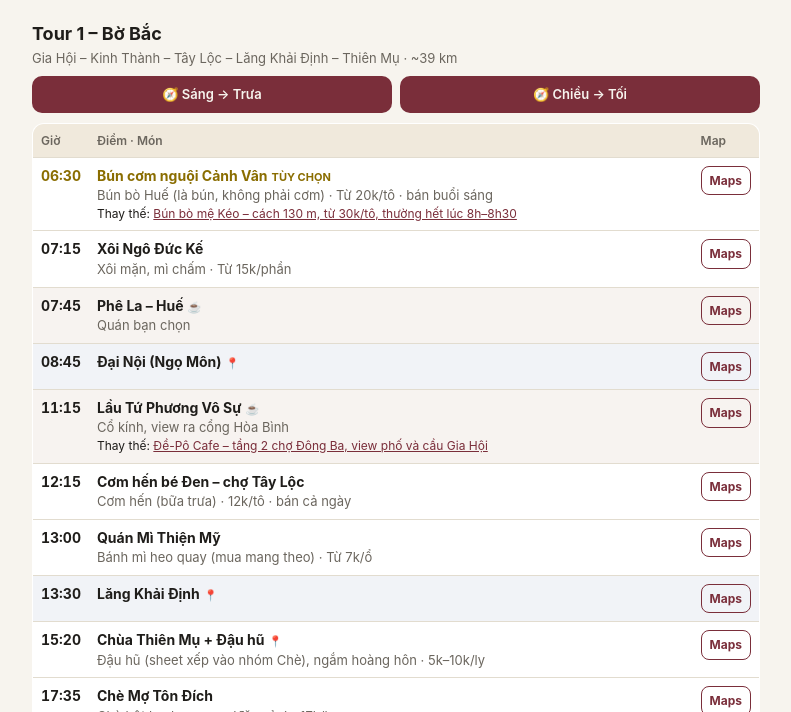
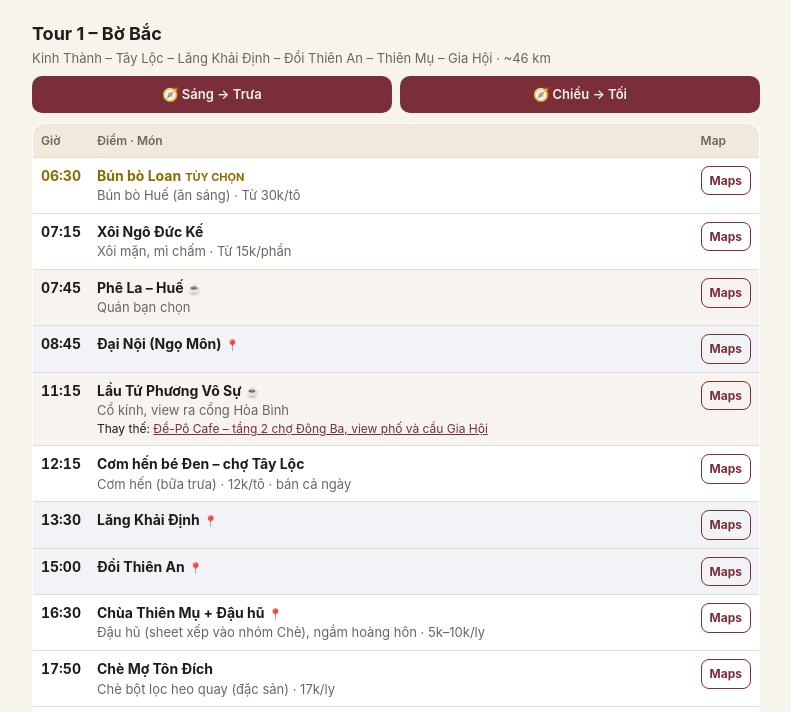
Before and after one commit to luandang4/hue-food-tour, a plain HTML site: page index.html in a window 1280 px wide. Shown: the part 74-786 px from the top of the page, without its empty margins (244-1035 px from the left). Drawn offline with Linux system fonts and the light colour scheme.

Commit message:
Rework tours: Bún bò Loan, Đồi Thiên An to Tour 1, drop Thiện Mỹ/O Ty/Cá viên
Co-Authored-By: Claude Opus 5.5 <noreply@anthropic.com>

```diff
--- a/index.html
+++ b/index.html
@@ -44,18 +44,17 @@ const M = s => "https://www.google.com/maps/search/?api=1&query=" + encodeURICom
 const TOURS = {
  t1: {
   title: "Tour 1 – Bờ Bắc",
-  area: "Gia Hội – Kinh Thành – Tây Lộc – Lăng Khải Định – Thiên Mụ",
-  desc: "Cả ngày. Sáng: bún bò, xôi, Phê La rồi vào Đại Nội. Trưa: cơm hến chợ Tây Lộc. Chiều: lăng Khải Định, hoàng hôn ở Thiên Mụ. Tối: cụm Gia Hội.",
-  total: "~39 km",
+  area: "Kinh Thành – Tây Lộc – Lăng Khải Định – Đồi Thiên An – Thiên Mụ – Gia Hội",
+  desc: "Cả ngày. Sáng: bún bò Loan, xôi, Phê La rồi vào Đại Nội. Trưa: cơm hến chợ Tây Lộc. Chiều: lăng Khải Định, đồi Thiên An, hoàng hôn ở Thiên Mụ. Tối: cụm Gia Hội.",
+  total: "~46 km",
   routes: [
-   ["Chỉ đường: Sáng → Trưa","https://www.google.com/maps/dir/16.4750876,107.5900262/16.4768718,107.5834445/16.4671334,107.5905512/16.4678107,107.5790879/16.471901,107.575877/16.4733387,107.5672745/16.4615313,107.5695753"],
-   ["Chỉ đường: Chiều → Tối","https://www.google.com/maps/dir/16.4615313,107.5695753/16.3990174,107.5903393/16.4537195,107.5445808/16.4690466,107.5850157/16.4819779,107.5896761/16.4769291,107.5862168/16.4791391,107.5892809/16.4789776,107.5894103"]
+   ["Chỉ đường: Sáng → Trưa","https://www.google.com/maps/dir/16.4552769,107.5879102/16.4768718,107.5834445/16.4671334,107.5905512/16.4678107,107.5790879/16.471901,107.575877/16.4733387,107.5672745"],
+   ["Chỉ đường: Chiều → Tối","https://www.google.com/maps/dir/16.4733387,107.5672745/16.3990174,107.5903393/16.4105291,107.5823373/16.4537195,107.5445808/16.4690466,107.5850157/16.4819779,107.5896761/16.4769291,107.5862168/16.4791391,107.5892809"]
   ],
   stops: [
-   {time:"06:30",kind:"food",opt:true,hr:true,name:"Bún cơm nguội Cảnh Vân",cat:"Bún bò Huế",dish:"Bún bò Huế (là bún, không phải cơm)",addr:"Khu Gia Hội, P. Phú Xuân",info:"Từ 20k/tô · bán buổi sáng",
-    alt:["Bún bò mệ Kéo – cách 130 m, từ 30k/tô, thường hết lúc 8h–8h30","https://www.google.com/maps/place/B%C3%BAn+b%C3%B2+m%E1%BB%87+K%C3%A9o/@16.4750485,107.5886999,17z/data=!3m1!4b1!4m6!3m5!1s0x3141a1ca41e5bf03:0x7f35035e0fe667af!8m2!3d16.4750485!4d107.5886999!16s%2Fg%2F11t0p8_2w7"],
-    map:"https://www.google.com/maps/place/B%C3%BAn+c%C6%A1m+ngu%E1%BB%99i+C%E1%BA%A3nh+V%C3%A2n/@16.4750927,107.5874459,17z/data=!3m1!4b1!4m6!3m5!1s0x3141a18dff2a7db3:0x759b81988b0b353d!8m2!3d16.4750876!4d107.5900262!16s%2Fg%2F11fmslzcmw"},
-   {time:"07:15",kind:"food",hr:true,name:"Xôi Ngô Đức Kế",cat:"Xôi",dish:"Xôi mặn, mì chấm",addr:"Khu Ngô Đức Kế – Mai Thúc Loan, Thành Nội",info:"Từ 15k/phần",note:"Nên đến trước 8h30 vì xôi hết nhanh.",dist:"1,35 km · ~5 phút",
+   {time:"06:30",kind:"food",opt:true,hr:true,name:"Bún bò Loan",cat:"Bún bò Huế",dish:"Bún bò Huế (ăn sáng)",addr:"P. Thuận Hóa (bờ Nam)",info:"Từ 30k/tô",note:"Sheet: “Gu ba mẹ tui – 2 con người rất khó tính vụ ăn uống”.",
+    map:"https://www.google.com/maps/place/B%C3%BAn+b%C3%B2+Loan/@16.463742,107.5637965,15z/data=!4m10!1m2!2m1!1zYsO6biBiw7IgaHXhur8!3m6!1s0x3141a13aa0ab3513:0x1c0b206dc50f79b!8m2!3d16.4552769!4d107.5879102!15sCg5iw7puIGLDsiBodeG6v1oQIg5iw7puIGLDsiBodeG6v5IBCnJlc3RhdXJhbnTgAQA!16s%2Fg%2F11ryhjx4y9"},
+   {time:"07:15",kind:"food",hr:true,name:"Xôi Ngô Đức Kế",cat:"Xôi",dish:"Xôi mặn, mì chấm",addr:"Khu Ngô Đức Kế – Mai Thúc Loan, Thành Nội",info:"Từ 15k/phần",note:"Nên đến trước 8h30 vì xôi hết nhanh.",dist:"4,4 km · ~13 phút",
     map:"https://www.google.com/maps/place/X%C3%B4i+Ng%C3%B4+%C4%90%E1%BB%A9c+K%E1%BA%BF/@16.4610076,107.5696342,14z/data=!4m10!1m2!2m1!1zeMO0aSBodeG6vw!3m6!1s0x3141a1e0eb1b56d7:0x21896596ee61b782!8m2!3d16.4768718!4d107.5834445!15sCgp4w7RpIGh14bq_WgwiCnjDtGkgaHXhur-SAQZiaXN0cm_gAQA!16s%2Fg%2F11p6wn5g24"},
    {time:"07:45",end:"08:30",kind:"cafe",name:"Phê La – Huế",dish:"Quán bạn chọn",addr:"Gần 30 Lê Lợi, Vĩnh Ninh (bờ Nam, đầu cầu Trường Tiền)",note:"Qua cầu Trường Tiền sang bờ Nam rồi quay lại Đại Nội.",dist:"2 km · ~6 phút",
     map:"https://www.google.com/maps/place/Ph%C3%AA+La+-+Hu%C3%AA%CC%81/@16.4671334,107.5905512,17z/data=!4m6!3m5!1s0x3141a11ad897d571:0x75b479b362cb2a74!8m2!3d16.4671334!4d107.5905512!16s%2Fg%2F11yskxfdbd"},
@@ -64,40 +63,36 @@ const TOURS = {
     alt:["Đề-Pô Cafe – tầng 2 chợ Đông Ba, view phố và cầu Gia Hội","https://www.google.com/maps/place/%C4%90%E1%BB%81-P%C3%B4+Cafe/@16.4648067,107.5921979,17z/data=!4m6!3m5!1s0x3141a1d1698c78b3:0x8acf0e53b4467931!8m2!3d16.4731576!4d107.5886234!16s%2Fg%2F11tjjpm_vh"],
     map:"https://www.google.com/maps/place/L%E1%BA%A7u+T%E1%BB%A9+Ph%C6%B0%C6%A1ng+V%C3%B4+S%E1%BB%B1/@16.4719061,107.5732967,17z/data=!3m1!4b1!4m6!3m5!1s0x3141a12d67ad0327:0xd40c3feed2e228f2!8m2!3d16.471901!4d107.575877!16s%2Fg%2F120l36s9"},
    {time:"12:15",kind:"food",hr:true,name:"Cơm hến bé Đen – chợ Tây Lộc",cat:"Cơm/bún hến",dish:"Cơm hến (bữa trưa)",addr:"Trong chợ Tây Lộc, đường Hoàng Diệu",info:"12k/tô · bán cả ngày",note:"Sheet không có link riêng, link dưới đây mở chợ Tây Lộc. Ăn xong lựa đồ 2hand trong chợ.",dist:"1,3 km · ~5 phút",map:M("Chợ Tây Lộc Huế")},
-   {time:"13:00",kind:"food",hr:true,name:"Quán Mì Thiện Mỹ",cat:"Bánh mì",dish:"Bánh mì heo quay (mua mang theo)",addr:"Đường Lê Duẩn (Phú Thạnh), P. Phú Xuân",info:"Từ 7k/ổ",dist:"2,3 km · ~8 phút",
-    map:"https://www.google.com/maps/place/Qu%C3%A1n+M%C3%AC+Thi%E1%BB%87n+M%E1%BB%B9/@16.4615313,107.5695753,17z/data=!4m6!3m5!1s0x3141a7c5c79af549:0x5c76866395a83da8!8m2!3d16.4615313!4d107.5695753!16s%2Fg%2F11h7szvkdg"},
-   {time:"13:30",end:"14:45",kind:"sight",name:"Lăng Khải Định",addr:"Thủy Bằng, P. Thủy Xuân (phía Nam thành phố)",dist:"8,9 km · ~25 phút",map:M("Lăng Khải Định Huế")},
-   {time:"15:20",end:"17:15",kind:"food",hr:true,sightToo:true,name:"Chùa Thiên Mụ + Đậu hũ",cat:"Chè",dish:"Đậu hũ (sheet xếp vào nhóm Chè), ngắm hoàng hôn",addr:"Đường Nguyễn Phúc Nguyên, P. Kim Long",info:"5k–10k/ly",note:"Trước chùa có cả một dãy hàng đậu hũ, ngồi hàng nào cũng được.",dist:"11,7 km · ~30 phút",map:M("Chùa Thiên Mụ Huế")},
-   {time:"17:35",kind:"food",hr:true,name:"Chè Mợ Tôn Đích",cat:"Chè",dish:"Chè bột lọc heo quay (đặc sản)",addr:"Khu cửa Thượng Tứ, Đông Ba, P. Phú Xuân",info:"17k/ly",note:"Nằm trên đường từ Thiên Mụ về Gia Hội.",dist:"5,5 km · ~15 phút",
+   {time:"13:30",end:"14:45",kind:"sight",name:"Lăng Khải Định",addr:"Thủy Bằng, P. Thủy Xuân (phía Nam thành phố)",dist:"10,8 km · ~30 phút",map:M("Lăng Khải Định Huế")},
+   {time:"15:00",end:"16:00",kind:"sight",name:"Đồi Thiên An",addr:"Thủy Bằng, P. Thủy Xuân (phía Nam thành phố)",note:"Đi luôn sau Lăng Khải Định, rồi lên Thiên Mụ.",dist:"3,2 km · ~10 phút",map:M("Đồi Thiên An Huế")},
+   {time:"16:30",end:"17:30",kind:"food",hr:true,sightToo:true,name:"Chùa Thiên Mụ + Đậu hũ",cat:"Chè",dish:"Đậu hũ (sheet xếp vào nhóm Chè), ngắm hoàng hôn",addr:"Đường Nguyễn Phúc Nguyên, P. Kim Long",info:"5k–10k/ly",note:"Trước chùa có cả một dãy hàng đậu hũ, ngồi hàng nào cũng được.",dist:"10,1 km · ~28 phút",map:M("Chùa Thiên Mụ Huế")},
+   {time:"17:50",kind:"food",hr:true,name:"Chè Mợ Tôn Đích",cat:"Chè",dish:"Chè bột lọc heo quay (đặc sản)",addr:"Khu cửa Thượng Tứ, Đông Ba, P. Phú Xuân",info:"17k/ly",note:"Nằm trên đường từ Thiên Mụ về Gia Hội.",dist:"5,5 km · ~15 phút",
     map:"https://www.google.com/maps/place/Ch%C3%A8+M%E1%BB%A3+T%C3%B4n+%C4%90%C3%ADch/@16.4690466,107.5850157,17z/data=!4m6!3m5!1s0x3141a13065375f0f:0x1c449355353d15b2!8m2!3d16.4690466!4d107.5850157!16s%2Fg%2F11c4tb28kd"},
-   {time:"18:15",kind:"food",hr:true,name:"Bánh Bèo Nậm Lọc Huế Xưa",cat:"Bánh Huế",dish:"Bánh bèo, nậm, bánh lọc",addr:"Đường Nguyễn Bỉnh Khiêm, Gia Hội",note:"Sheet ghi quán bán trưa và xế. Nếu đã đóng, ăn ngay sau Xôi Ngô Đức Kế buổi sáng.",dist:"1,8 km · ~6 phút",
+   {time:"18:30",kind:"food",hr:true,name:"Bánh Bèo Nậm Lọc Huế Xưa",cat:"Bánh Huế",dish:"Bánh bèo, nậm, bánh lọc",addr:"Đường Nguyễn Bỉnh Khiêm, Gia Hội",note:"Sheet ghi quán bán trưa và xế. Nếu đã đóng, ăn ngay sau Xôi Ngô Đức Kế buổi sáng.",dist:"1,8 km · ~6 phút",
     map:"https://www.google.com/maps/place/Qu%C3%A1n+B%C3%A1nh+B%C3%A8o+N%E1%BA%ADm+L%E1%BB%8Dc+Hu%E1%BA%BF+X%C6%B0a/@16.4819779,107.5896761,17z/data=!4m6!3m5!1s0x3141a0d884d0af8f:0xaee706b9b3cdd8f6!8m2!3d16.4819779!4d107.5896761!16s%2Fg%2F11hbg8pxg1"},
-   {time:"19:00",end:"19:40",kind:"cafe",name:"HUE CAFE ROASTERY",dish:"View sông Đông Ba và chùa trên đường Bạch Đằng",addr:"131 Huỳnh Thúc Kháng, Phú Hòa, P. Phú Xuân",note:"Gần chợ Đông Ba, giữa Huế Xưa và Ốc Hẻm.",dist:"1,6 km · ~5 phút",
+   {time:"19:15",end:"19:55",kind:"cafe",name:"HUE CAFE ROASTERY",dish:"View sông Đông Ba và chùa trên đường Bạch Đằng",addr:"131 Huỳnh Thúc Kháng, Phú Hòa, P. Phú Xuân",note:"Gần chợ Đông Ba, giữa Huế Xưa và Ốc Hẻm.",dist:"1,6 km · ~5 phút",
     alt:["Mê – Cafe Bến Xưa – view bến sông, Vỹ Dạ","https://www.google.com/maps/place/M%C3%AA+-+Cafe+B%E1%BA%BFn+X%C6%B0a/@16.4770875,107.5923485,17z/data=!3m1!4b1!4m6!3m5!1s0x3141a1007ab31489:0x3626544adbe4f10b!8m2!3d16.4770824!4d107.5949288!16s%2Fg%2F11lmk7zc3f"],
     map:"https://www.google.com/maps/place/HUE+CAFE+ROASTERY/@16.4769342,107.5836365,17z/data=!3m1!4b1!4m6!3m5!1s0x3141a19558ae5ce7:0x4d02f07327065053!8m2!3d16.4769291!4d107.5862168!16s%2Fg%2F11tmt_dh6x"},
-   {time:"19:50",kind:"food",hr:true,name:"Ốc Hẻm Huế",cat:"Ốc",dish:"Các món ốc",addr:"Gia Hội, P. Phú Xuân",info:"Ngon, đông khách",dist:"1,2 km · ~4 phút",
+   {time:"20:05",kind:"food",hr:true,name:"Ốc Hẻm Huế",cat:"Ốc",dish:"Các món ốc",addr:"Gia Hội, P. Phú Xuân",info:"Ngon, đông khách",dist:"1,2 km · ~4 phút",
     map:"https://www.google.com/maps/place/%E1%BB%90c+H%E1%BA%BBm+Hu%E1%BA%BF/@16.4791391,107.5892809,17z/data=!4m6!3m5!1s0x3141a1441d8fb92f:0x9292b0aea10208a9!8m2!3d16.4791391!4d107.5892809!16s%2Fg%2F11t_hxv8x0"},
-   {time:"20:45",kind:"food",hr:true,name:"Bún bò O Ty",cat:"Bún bò Huế",dish:"Bún bò Huế (bữa tối)",addr:"Đường Nguyễn Du, Phú Cát, P. Phú Xuân",info:"Từ 30k/tô · bán tối/khuya",dist:"Sát Ốc Hẻm · đi bộ 1 phút",
-    map:"https://www.google.com/maps/place/B%C3%BAn+b%C3%B2+O+T%C3%BD/@16.4789827,107.58683,17z/data=!3m1!4b1!4m6!3m5!1s0x3141a12703a7aebf:0x9fe679eb0c34270a!8m2!3d16.4789776!4d107.5894103!16s%2Fg%2F11c6pqt0yg"}
   ],
-  sights:["Đại Nội (Hoàng Thành)","Chợ Tây Lộc – đồ 2hand","Tường thành Lê Duẩn","Lăng Khải Định","Chùa Thiên Mụ – hoàng hôn","Phố cổ Gia Hội về đêm"]
+  sights:["Đại Nội (Hoàng Thành)","Chợ Tây Lộc – đồ 2hand","Lăng Khải Định","Đồi Thiên An","Chùa Thiên Mụ – hoàng hôn","Phố cổ Gia Hội về đêm"]
  },
  t2: {
   title: "Tour 2 – Bờ Nam",
-  area: "An Cựu – Đồi Thiên An – Vỹ Dạ – Phố Tây",
-  desc: "Cả ngày. Sáng: xôi, cà phê retro ven sông, đồi Thiên An. Trưa: bún mắm heo quay. Chiều: bánh ép, vịt lộn. Tối: hoàng hôn sông Hương, cá viên, bún thịt nướng, kết thúc bằng bia ở Phố Tây.",
-  total: "~25 km",
+  area: "An Cựu – Vỹ Dạ – Vĩnh Ninh – Phố Tây",
+  desc: "Cả ngày. Sáng: xôi, cà phê retro ven sông, cà phê mèo. Trưa: bún mắm heo quay. Chiều: bánh ép, vịt lộn. Tối: hoàng hôn sông Hương, bún thịt nướng, chè bưởi, kết thúc bằng bia ở Phố Tây.",
+  total: "~12 km",
   routes: [
-   ["Chỉ đường: Sáng → Chiều","https://www.google.com/maps/dir/16.4586672,107.5985064/16.4563909,107.6017607/16.4105291,107.5823373/16.4607647,107.6056488/16.4613952,107.604454/16.4585147,107.6091045"],
-   ["Chỉ đường: Chiều → Tối","https://www.google.com/maps/dir/16.4585147,107.6091045/16.4568109,107.5939576/16.4662437,107.5889544/16.4649746,107.5874454/16.4650454,107.5887145/16.4682284,107.6006988/16.4691608,107.5957886"]
+   ["Chỉ đường: Sáng → Chiều","https://www.google.com/maps/dir/16.4586672,107.5985064/16.4563909,107.6017607/16.4607647,107.6056488/16.4613952,107.604454/16.4585147,107.6091045"],
+   ["Chỉ đường: Chiều → Tối","https://www.google.com/maps/dir/16.4585147,107.6091045/16.4568109,107.5939576/16.4662437,107.5889544/16.4682284,107.6006988/16.4650454,107.5887145/16.4691608,107.5957886"]
   ],
   stops: [
    {time:"07:00",kind:"food",hr:true,name:"Xôi Dì Gái",cat:"Xôi",dish:"Xôi lộn xộn",addr:"Khu Phan Đình Phùng, P. Thuận Hóa",info:"Từ 15k",
     map:"https://www.google.com/maps/place/X%C3%B4i+D%C3%AC+G%C3%A1i/@16.4586672,107.5985064,17z/data=!4m6!3m5!1s0x3141a132d7dbeebf:0xad71d0cea12775e5!8m2!3d16.4586672!4d107.5985064!16s%2Fg%2F11vbtt3glx"},
-   {time:"07:45",end:"08:45",kind:"cafe",name:"Xưởng 1976 Cafe",dish:"Thái xanh / thái đỏ trân châu",addr:"12 Hải Triều, An Đông, P. An Cựu",note:"Quán retro gần 10 năm, nhìn ra sông và chợ An Cựu.",dist:"0,6 km · ~3 phút",
+   {time:"07:45",end:"09:30",kind:"cafe",name:"Xưởng 1976 Cafe",dish:"Thái xanh / thái đỏ trân châu",addr:"12 Hải Triều, An Đông, P. An Cựu",note:"Quán retro gần 10 năm, nhìn ra sông và chợ An Cựu.",dist:"0,6 km · ~3 phút",
     map:"https://www.google.com/maps/place/C%C3%A0+ph%C3%AA+1976+cs1/@16.456396,107.5991804,17z/data=!3m1!4b1!4m6!3m5!1s0x3141a18cc492e485:0xdfeb13920d226a18!8m2!3d16.4563909!4d107.6017607!16s%2Fg%2F11r9zclrcq"},
-   {time:"08:50",end:"10:15",kind:"sight",name:"Đồi Thiên An",addr:"Thủy Bằng, P. Thủy Xuân (phía Nam thành phố)",note:"Xong quay về thành phố, ăn uống tiếp theo tuyến cũ.",dist:"7,3 km · ~20 phút",map:M("Đồi Thiên An Huế")},
-   {time:"10:45",end:"11:45",kind:"cafe",name:"de b&b house",dish:"Trà ô long sữa, ô long kem sữa, tiramisu",addr:"13 Lê Minh, An Đông, P. An Cựu",note:"Có 3 bé mèo. Quán đóng cửa khoảng 17h. Cách Donald Trung 240 m.",dist:"9 km · ~25 phút (từ Đồi Thiên An về)",
+   {time:"10:00",end:"11:45",kind:"cafe",name:"de b&b house",dish:"Trà ô long sữa, ô long kem sữa, tiramisu",addr:"13 Lê Minh, An Đông, P. An Cựu",note:"Có 3 bé mèo. Quán đóng cửa khoảng 17h. Cách Donald Trung 240 m.",dist:"1,5 km · ~5 phút",
     map:"https://www.google.com/maps/place/de+b%26b+house/@16.4607698,107.6030685,17z/data=!3m1!4b1!4m6!3m5!1s0x3141a187710579d7:0x8b2b421db38d760!8m2!3d16.4607647!4d107.6056488!16s%2Fg%2F11vsvjk_yp"},
    {time:"12:00",kind:"food",hr:true,name:"Donald Trung Huế",cat:"Bún mắm heo quay",dish:"Bún mắm nêm heo quay (không gọi bánh tráng cuốn)",addr:"28 Hoàng Văn Thụ, P. Vỹ Dạ",info:"Từ 50k/phần bún",note:"“Đỉnh kao ẩm thực… mắm nêm đỉnh chóp”",dist:"0,24 km · đi bộ 3 phút",
     map:"https://www.google.com/maps/place/TI%E1%BB%86M+%C4%82N+DONALD+TRUNG/@16.4613952,107.604454,17z/data=!4m6!3m5!1s0x3141a11398950edf:0x15a6cd9cf4d5615d!8m2!3d16.4613952!4d107.604454!16s%2Fg%2F11fy4c9fjl"},
@@ -107,16 +102,14 @@ const TOURS = {
     map:"https://www.google.com/maps/place/V%E1%BB%8Bt+l%E1%BB%99n+um+b%E1%BA%A7u+AT%26F/@16.4568109,107.5939576,17z/data=!4m6!3m5!1s0x3141a19f1f05906f:0x59c8479837d45cae!8m2!3d16.4568109!4d107.5939576!16s%2Fg%2F11jz69_hbn"},
    {time:"17:00",end:"18:00",kind:"cafe",name:"Không Gian Sách và Văn Hoá Huế",dish:"Ngồi ngoài trời, nhìn ra sông Hương và cầu Trường Tiền",addr:"23–25 Lê Lợi, Vĩnh Ninh, P. Thuận Hóa",note:"Ngắm hoàng hôn trên sông Hương.",dist:"1,4 km · ~5 phút",
     map:"https://www.google.com/maps/place/KH%C3%94NG+GIAN+S%C3%81CH+V%C3%80+V%C4%82N+HO%C3%81+HU%E1%BA%BE/@16.4662488,107.5863741,17z/data=!3m1!4b1!4m6!3m5!1s0x3141a1001fc18775:0x437c7439ab9e2f14!8m2!3d16.4662437!4d107.5889544!16s%2Fg%2F11ww0l8s06"},
-   {time:"18:15",kind:"food",hr:true,name:"Cá Viên O Huệ",cat:"Ăn vặt",dish:"Cá viên chiên, xiên que",addr:"Đường Bà Huyện Thanh Quan, Vĩnh Ninh",info:"10k/xiên · mua 10 tặng 1",note:"Ăn xong dạo cầu Trường Tiền. Sau 22h O chuyển xe sang đường Hoàng Hoa Thám.",dist:"0,29 km · đi bộ 4 phút",
-    map:"https://www.google.com/maps/place/C%C3%A1+Vi%C3%AAn+O+Hu%E1%BB%87/@16.4649746,107.5874454,17z/data=!4m6!3m5!1s0x3141a10057c25067:0xbc9269b154c19551!8m2!3d16.4649746!4d107.5874454!16s%2Fg%2F11lnl9ckbp"},
-   {time:"18:45",kind:"food",name:"Ngọc Chè Bưởi – Trương Định",cat:"Chè",dish:"Chè bưởi",addr:"Khu 30 Trương Định, Vĩnh Ninh, P. Thuận Hóa",info:"Khoảng 20k/ly (sheet ghi chưa chắc)",note:"Không tô xanh trong sheet và chủ sheet thấy hơi ngọt; chọn vì cách Cá viên chỉ 190 m. Có thể gọi ít ngọt.",dist:"0,19 km · đi bộ 3 phút",
+   {time:"18:15",kind:"food",hr:true,name:"Thìn bún thịt nướng",cat:"Cháo, bún",dish:"Bún thịt nướng",addr:"Đường Văn Cao, P. Vỹ Dạ",dist:"1,8 km · ~6 phút",note:"Thay cho Cá Viên O Huệ.",
+    map:"https://www.google.com/maps/place/Th%C3%ACn+b%C3%BAn+th%E1%BB%8Bt+n%C6%B0%E1%BB%9Bng/@16.4682335,107.5958332,17z/data=!3m1!4b1!4m6!3m5!1s0x3141a1a4cb51b0e3:0x5a65f7d9047ace0f!8m2!3d16.4682284!4d107.6006988!16s%2Fg%2F11sxxf6mk5"},
+   {time:"19:15",kind:"food",name:"Ngọc Chè Bưởi – Trương Định",cat:"Chè",dish:"Chè bưởi",addr:"Khu 30 Trương Định, Vĩnh Ninh, P. Thuận Hóa",info:"Khoảng 20k/ly (sheet ghi chưa chắc)",note:"Không tô xanh trong sheet và chủ sheet thấy hơi ngọt; ăn tráng miệng sau bún thịt nướng. Có thể gọi ít ngọt.",dist:"1,7 km · ~5 phút",
     map:"https://www.google.com/maps/place/NG%E1%BB%8CC+CH%C3%88+B%C6%AF%E1%BB%9EI+-+TR%C6%AF%C6%A0NG+%C4%90%E1%BB%8ANH/@16.4650454,107.5887145,17z/data=!4m6!3m5!1s0x3141a1733b44edc7:0x9905b4101091f08c!8m2!3d16.4650454!4d107.5887145!16s%2Fg%2F11ryqvmzzq"},
-   {time:"19:45",kind:"food",hr:true,name:"Thìn bún thịt nướng",cat:"Cháo, bún",dish:"Bún thịt nướng",addr:"Đường Văn Cao, P. Vỹ Dạ",dist:"1,8 km · ~6 phút",
-    map:"https://www.google.com/maps/place/Th%C3%ACn+b%C3%BAn+th%E1%BB%8Bt+n%C6%B0%E1%BB%9Bng/@16.4682335,107.5958332,17z/data=!3m1!4b1!4m6!3m5!1s0x3141a1a4cb51b0e3:0x5a65f7d9047ace0f!8m2!3d16.4682284!4d107.6006988!16s%2Fg%2F11sxxf6mk5"},
-   {time:"21:00",kind:"food",hr:true,name:"Quán bia Ủa?",cat:"Nhậu",dish:"Bia + đồ nhắm",addr:"Đường Võ Thị Sáu (Phố Tây)",note:"Muốn ăn Cơm niêu Chạn thì quán ở ngay cạnh, cũng trên Võ Thị Sáu.",dist:"0,7 km · ~3 phút",
+   {time:"20:00",kind:"food",hr:true,name:"Quán bia Ủa?",cat:"Nhậu",dish:"Bia + đồ nhắm",addr:"Đường Võ Thị Sáu (Phố Tây)",note:"Muốn ăn Cơm niêu Chạn thì quán ở ngay cạnh, cũng trên Võ Thị Sáu.",dist:"1,2 km · ~4 phút",
     map:"https://www.google.com/maps/place/Qu%C3%A1n+bia+%E1%BB%A6a%3F/@16.4691608,107.5957886,17z/data=!4m6!3m5!1s0x3141a191d647371d:0x9d53b7e32ddcb634!8m2!3d16.4691608!4d107.5957886!16s%2Fg%2F11p74r22kp"}
   ],
-  sights:["Đồi Thiên An","Chợ An Cựu","Bờ sông Lê Lợi","Cầu Trường Tiền lên đèn","Phố đi bộ Phố Tây","Vỹ Dạ"]
+  sights:["Chợ An Cựu","Bờ sông Lê Lợi","Cầu Trường Tiền lên đèn","Phố đi bộ Phố Tây","Vỹ Dạ"]
  }
 };
 
```
Also changed, not shown: 1 other file.
